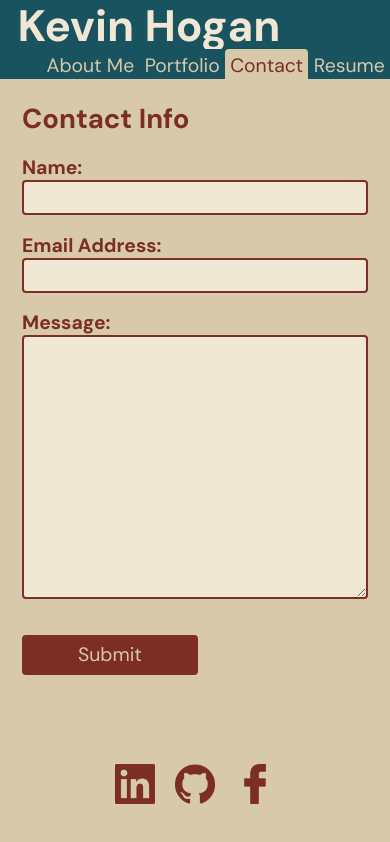
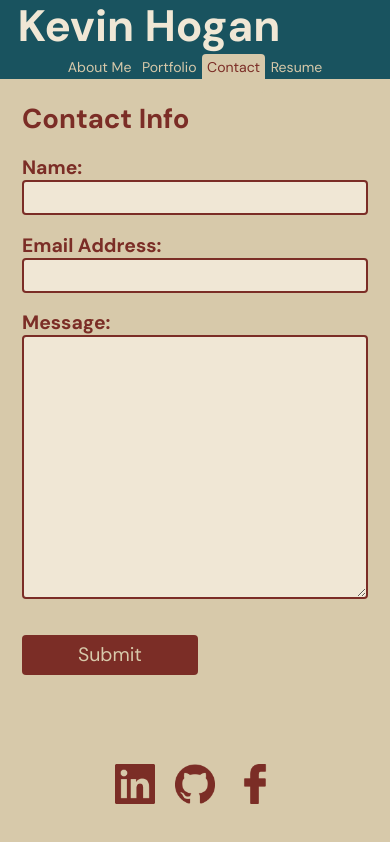
Before and after one commit to kevinchogan/react-portfolio, a React (Vite) app: page /contact in a window 390 px wide. Built offline with nearby package versions, Linux system fonts and the light colour scheme.

Commit message:
fixed small screen formatting bugs and updated reasdme

```diff
--- a/src/index.css
+++ b/src/index.css
@@ -62,7 +62,7 @@ header {
 }
 
 .nav-container ul {
-  text-align: end;
+  text-align: center;
   height: 1.5rem;
 }
 
@@ -354,6 +354,7 @@ header nav ul {
   padding: 0.2rem 0.3rem 0 0.3rem;
   text-decoration: none;
   color: var(--dark-tan);
+  font-size: 0.8rem;
 }
 
 .nav-link:hover{
@@ -432,6 +433,7 @@ footer img {
 
   .nav-link {
     padding: 0.2rem 1.25rem 0 1.25rem;
+    font-size: 1.1rem;
   }
   .active {
     padding-bottom: 1rem;
@@ -439,7 +441,7 @@ footer img {
 
   .contacts #name,
   .contacts #email {
-    width: 0%;
+    width: 50%;
   }
 
 }
```
Also changed, not shown: assets/capture.png, 1 other file (tests, documents, lock files or other folders).
